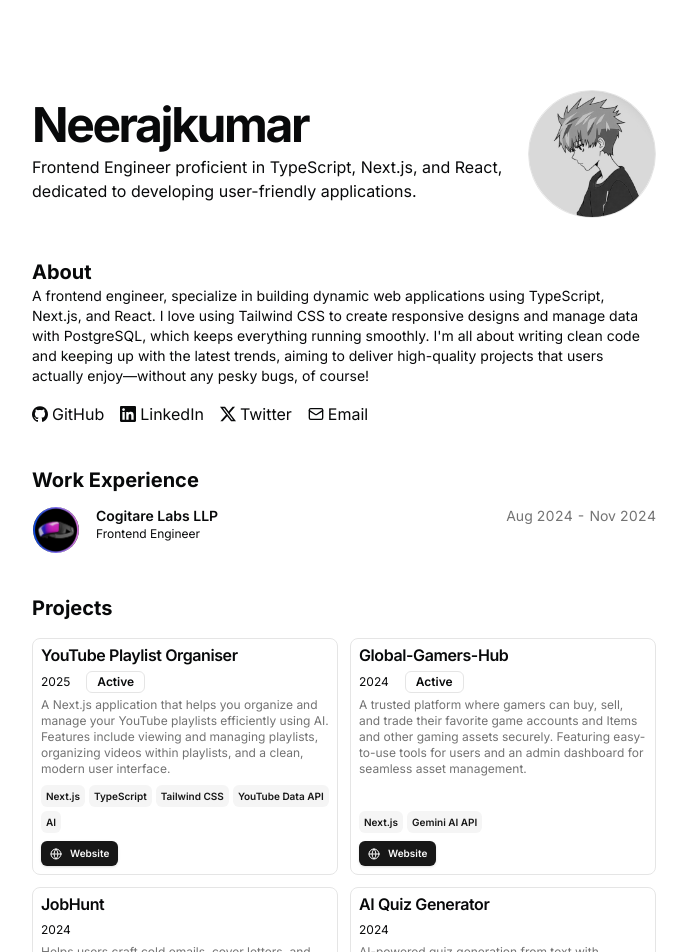
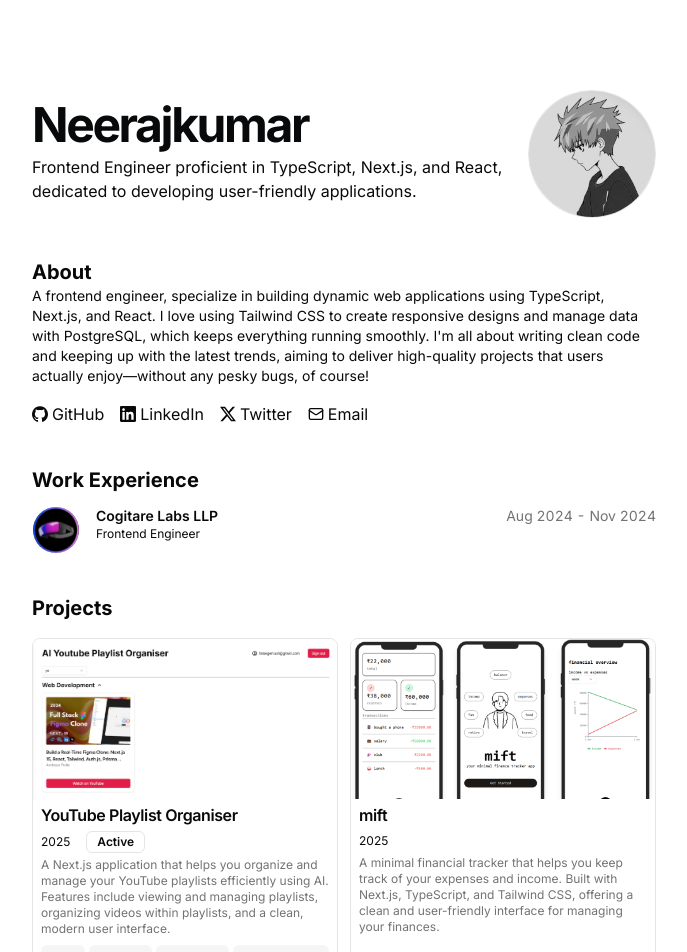
Before and after one commit to neerajkumarc/portfolio, a Next.js app: page / in a window 1280 px wide. Shown: the top 952 px of the page, without its empty margins (296-983 px from the left). Built offline with nearby package versions, Linux system fonts and the light colour scheme.

Commit message:
update projects

```diff
--- a/src/data/resume.tsx
+++ b/src/data/resume.tsx
@@ -97,7 +97,29 @@ export const DATA = {
           icon: <Icons.globe className="size-3" />,
         },
       ],
-      image: "",
+      image: "/projects/yt-playlist.png",
+      video: "",
+    },
+    {
+      title: "mift",
+      href: "https://mift.vercel.app/",
+      dates: "2025",
+      active: false,
+      description:
+        "A minimal financial tracker that helps you keep track of your expenses and income. Built with Next.js, TypeScript, and Tailwind CSS, offering a clean and user-friendly interface for managing your finances.",
+      technologies: [
+        "Next.js",
+        "TypeScript",
+        "Tailwind CSS",
+      ],
+      links: [
+        {
+          type: "Website",
+          href: "https://mift.vercel.app/",
+          icon: <Icons.globe className="size-3" />,
+        },
+      ],
+      image: "/projects/mift.png",
       video: "",
     },
     {
```
Also changed, not shown: public/projects/mift.png (added), public/projects/yt-playlist.png (added).
